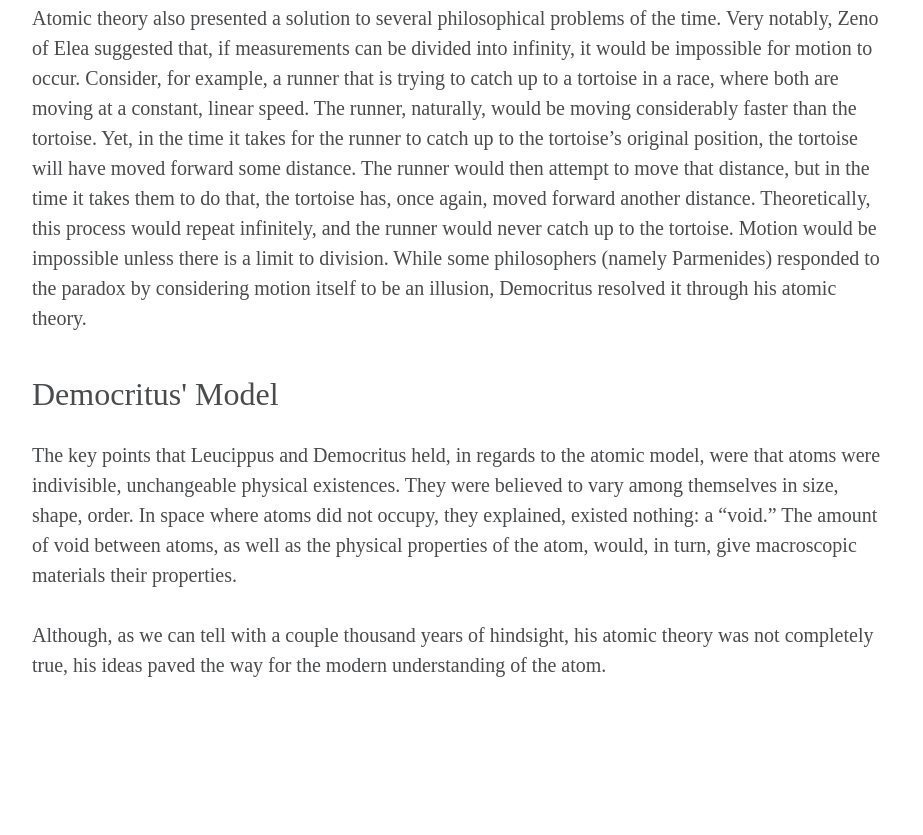
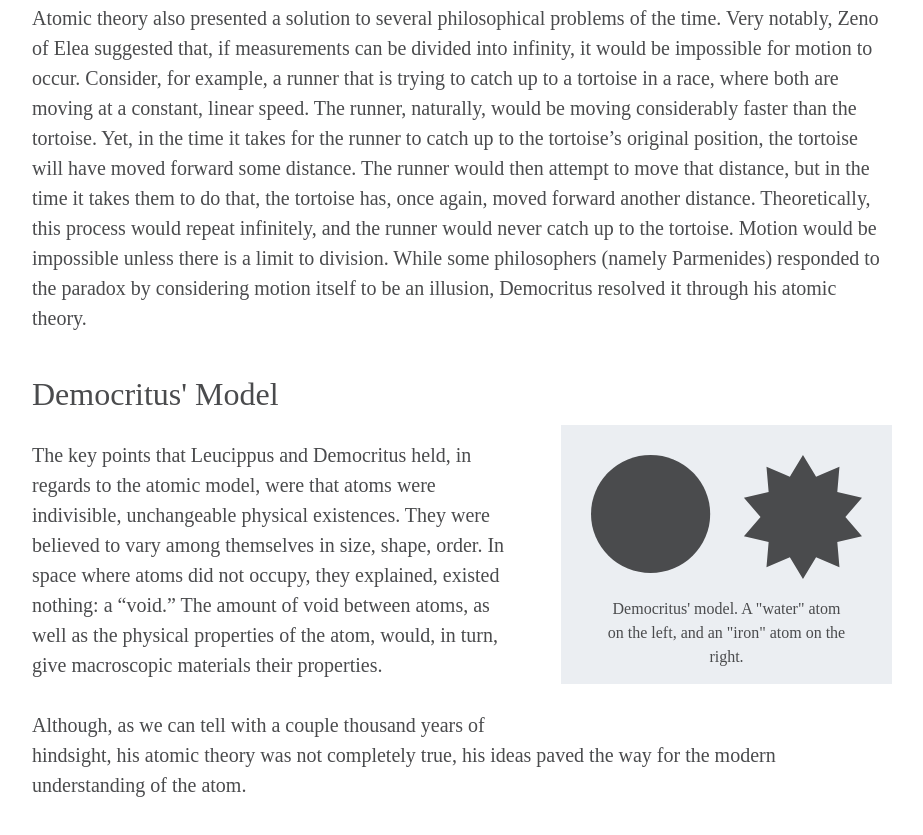
Before and after one commit to PenToPaper/Chemtas2, a plain HTML site: page index.html in a window 1280 px wide. Shown: the part 1304-2139 px from the top of the page, without its empty margins (343-1266 px from the left). Before the commit the page ends 2029 px from the top, so only its background shows below. Drawn offline with Linux system fonts and the light colour scheme.

Commit message:
Added democritus' model at bottom of page

```diff
--- a/index.html
+++ b/index.html
@@ -104,6 +104,10 @@
                 </section>
                 <section>
                     <h4>Democritus' Model</h4>
+                    <div class="article-section-image image-container">
+                        <img src="./assets/democritus-model-dark.svg" />
+                        <span>Democritus' model. A "water" atom on the left, and an "iron" atom on the right.</span>
+                    </div>
                     <p>
                         The key points that Leucippus and Democritus held, in regards to the atomic model, were that atoms were indivisible, unchangeable physical existences. They were believed to vary among themselves in size, shape, order. In space
                         where atoms did not occupy, they explained, existed nothing: a “void.” The amount of void between atoms, as well as the physical properties of the atom, would, in turn, give macroscopic materials their properties.
--- a/styles/index.sass
+++ b/styles/index.sass
@@ -177,3 +177,7 @@ section
 
 article
     padding-bottom: 45px
+
+.image-container
+    box-sizing: border-box
+    padding: 30px 30px 0 30px
```
Also changed, not shown: assets/democritus-model-dark.svg (added), styles/index.min.css, 1 other file.
